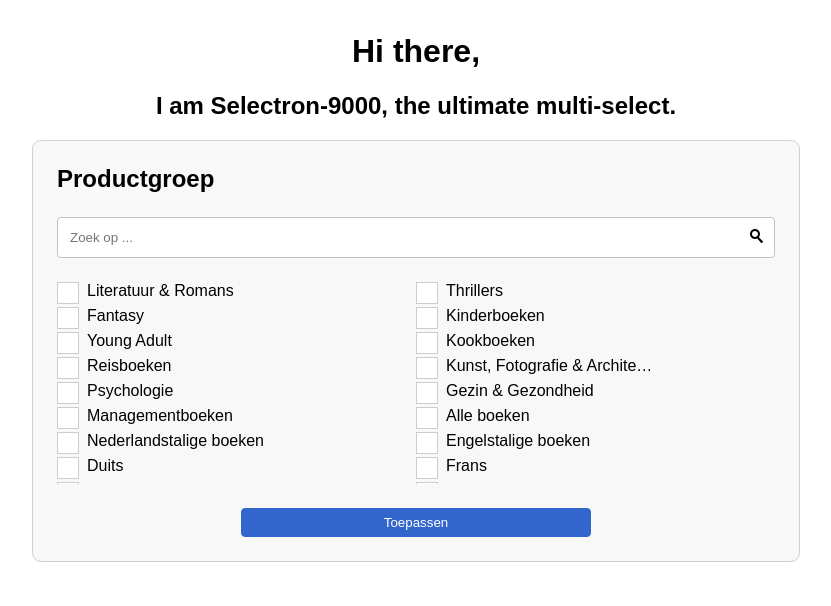
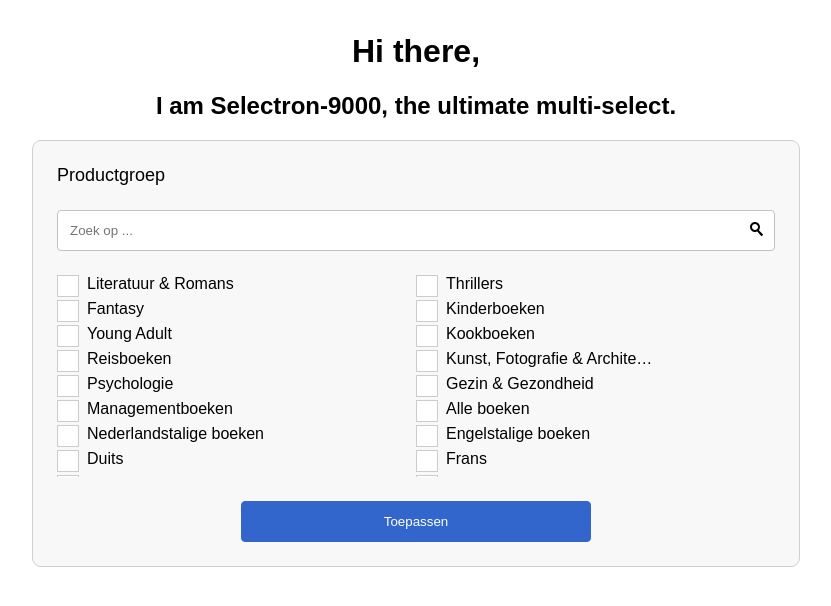
Before and after one commit to xblackbytesx/selectron-9000, a React (Create React App) app: page / in a window 1280 px wide. Shown: the top 606 px of the page, without its empty margins (224-1055 px from the left). Built offline with nearby package versions, Linux system fonts and the light colour scheme.

Commit message:
Title is now more in line with the styles in the mockup.

```diff
--- a/src/components/button/button.scss
+++ b/src/components/button/button.scss
@@ -14,7 +14,7 @@ $button-primary-color: $color-secondary;
     color: $button-primary-color;
     border: 1px solid $button-primary-bg-color;
     border-radius: 4px;
-    padding: ($gutter-half / 2) $gutter-half;
+    padding: $gutter-half;
   }
 
   &--fullwidth {
--- a/src/components/selectron/selectron.scss
+++ b/src/components/selectron/selectron.scss
@@ -14,6 +14,8 @@ $selectron-border-color: #D1D0CE;
 
   &__title h1 {
     margin: 0 0 $gutter;
+    font-weight: 400;
+    font-size: 18px;
   }
 
   &__action {
```
